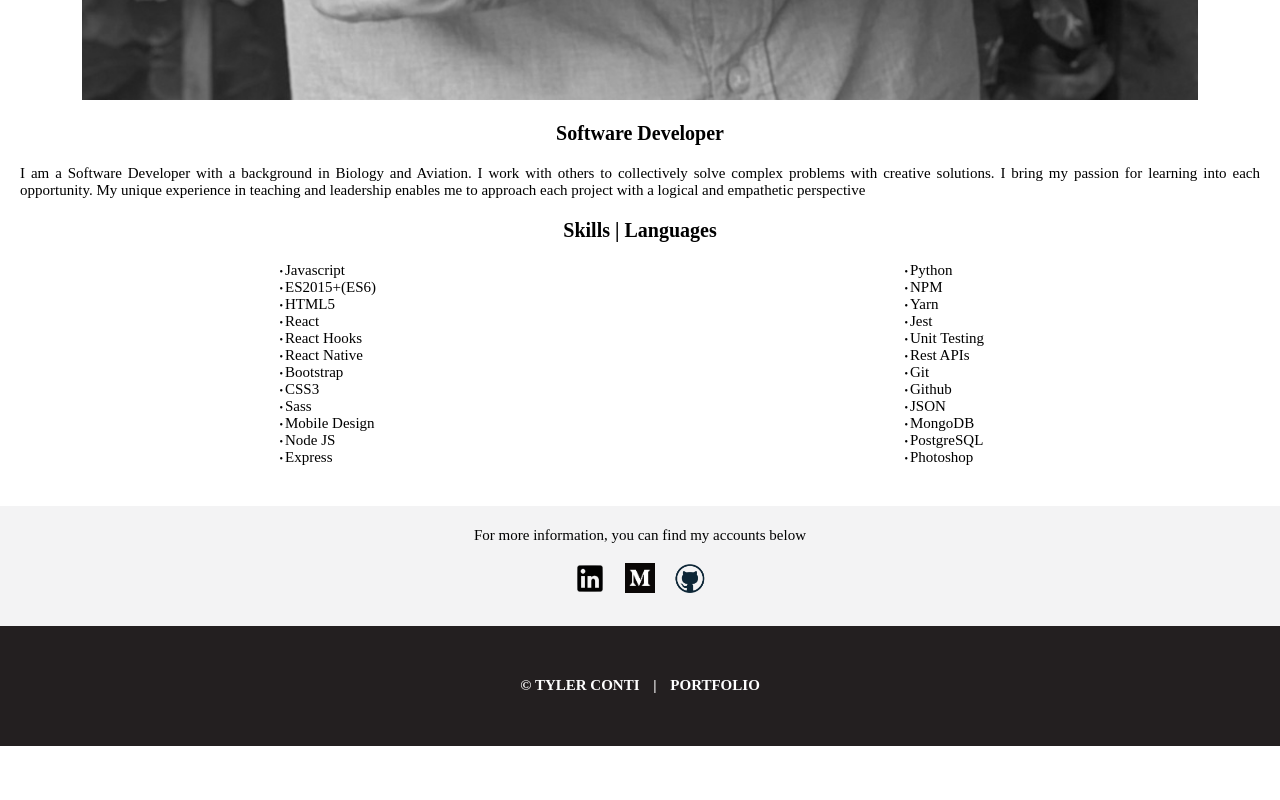
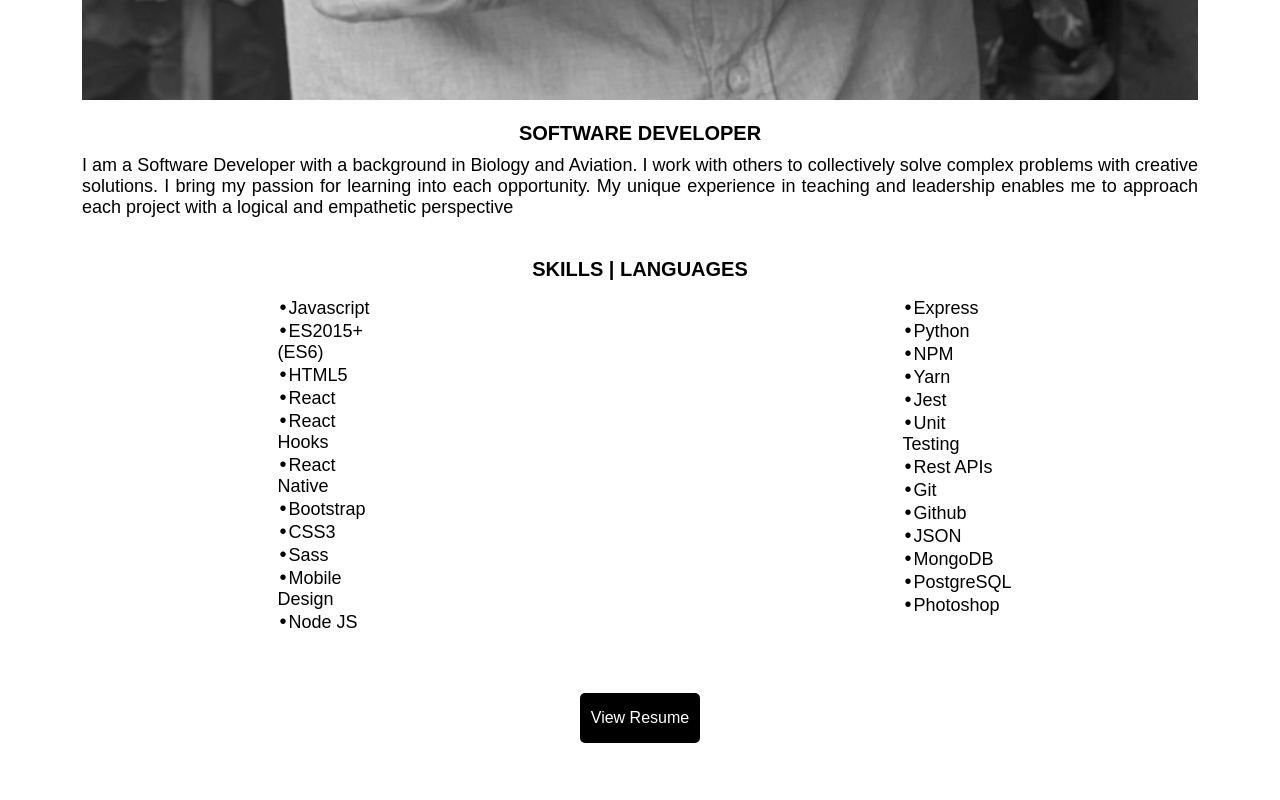
Before and after one commit to tjconti12/Portfolio-Updated, a React (Create React App) app: page /AboutMe in a window 1280 px wide. Shown: the part 1740-2540 px from the top of the page. Before the commit the page ends 2486 px from the top, so only its background shows below. Built offline with nearby package versions, Linux system fonts and the light colour scheme; a web font is replaced by a local one.

Commit message:
add logo to header, update footer and aboutme styles

```diff
--- a/src/Components/Footer/Footer.css
+++ b/src/Components/Footer/Footer.css
@@ -9,6 +9,7 @@
     flex-flow: column;
     align-items: center;
     justify-content: center;
+    padding-top: 10px;
 }
 
 .footer-more-info {
@@ -27,7 +28,7 @@
     height: 50px;
     display: flex;
     align-items: center;
-    margin: 0 10px;
+    margin: 0px 10px;
 }
 
 .footer-logo-container-medium {
--- a/src/Components/Header/Header.css
+++ b/src/Components/Header/Header.css
@@ -1,3 +1,15 @@
+.header-logo-container {
+    position: absolute;
+    top: -16px;
+    left: 50%;
+    transform: translateX(-50%);
+    width: 180px;
+}
+
+.header-logo {
+    width: 100%;
+}
+
 .gray-line-container {
     margin-top: 80px;
     padding: 0 20px;
--- a/src/Components/Header/Header.js
+++ b/src/Components/Header/Header.js
@@ -1,6 +1,7 @@
 import { Link } from 'react-router-dom';
 import { useHistory } from 'react-router';
 
+import logo from '../../resources/images/LogoBlack.png';
 import backArrow from '../../resources/images/Arrowhead.png';
 
 import './Header.css';
@@ -18,6 +19,9 @@ const Header = ({ title }) => {
 
     return (
         <div className="gray-line-container">
+            <div className="header-logo-container">
+                <img className="header-logo" src={logo} alt="Tyler Conti Logo" />
+            </div>
             <div className="gray-line"></div>
             <Link className="link" to={`/${path}`}><h1 className="logo">{title}</h1></Link>
             {/* <div className="back-button" onClick={goBack}>&#8249;</div> */}
--- a/src/Components/Pages/AboutMe/AboutMe.css
+++ b/src/Components/Pages/AboutMe/AboutMe.css
@@ -1,6 +1,9 @@
 .aboutme-container {
     padding: 20px;
     margin: 20px 0;
+    font-family: bebas-neue-pro, sans-serif;
+    font-weight: 300;
+    font-style: normal;
 }
 
 .aboutme-column-container {
@@ -19,38 +22,57 @@
 .aboutme-occupation {
     text-align: center;
     font-size: 2rem;
-    margin: 20px 0;
+    margin-top: 20px;
+    text-transform: uppercase;
 }
 
 .aboutme-brand-statement {
+    margin: auto;
+    margin-top: 10px;
     text-align: justify;
-    font-size: 1.5rem;
-    margin: 20px 0;
+    font-size: 1.8rem;
+    width: 90%;
 }
 
 .aboutme-skills {
     text-align: center;
     font-size: 2rem;
-    margin: 20px 0;
+    margin-top: 40px;
+    text-transform: uppercase;
 }
 
 .aboutme-list-container {
-    /* display: flex;
-    flex-direction: column;
-    flex-wrap: wrap;
-    align-content: space-around;
-    height: 230px; */
+    margin-top: 15px;
     columns: 2;
 }
 
 .aboutme-list-item {
-    font-size: 1.5rem;
+    font-size: 1.8rem;
     width: 100px;
     margin: 0 auto;
     list-style: none;
 }
 
 .aboutme-list-style {
-    font-size: 1rem;
+    font-size: 2rem;
     margin: 0 2px;
 }
+
+.aboutme-resume-button {
+    max-width: 120px;
+    width: 50%;
+    height: 50px;
+    margin: 60px auto 20px;
+    cursor: pointer;
+    display: flex;
+    align-items: center;
+    justify-content: center;
+    text-decoration: none;
+    font-family: bebas-neue-pro, sans-serif;
+    font-weight: 300;
+    font-style: normal;
+    border-radius: 5px;
+    background-color: black;
+    color: white;
+    font-size: 1.6rem;
+}
--- a/src/Components/Pages/AboutMe/AboutMe.js
+++ b/src/Components/Pages/AboutMe/AboutMe.js
@@ -39,6 +39,7 @@ const AboutMe = () => {
                     <li className="aboutme-list-item"><span className="aboutme-list-style">•</span>Photoshop</li>
                 </ul>
             </div>
+            <a className="aboutme-resume-button" href="https://drive.google.com/file/d/1K3KIL9UTxakfBTXfYe8c5H73BTG26-Ot/view?usp=sharing" target="_blank" rel="noopener noreferrer">View Resume</a>
         </div>
     )
 }
```
Also changed, not shown: src/resources/images/LogoBlack.png (added).
